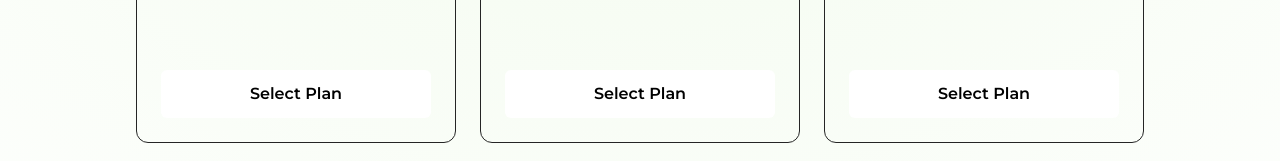
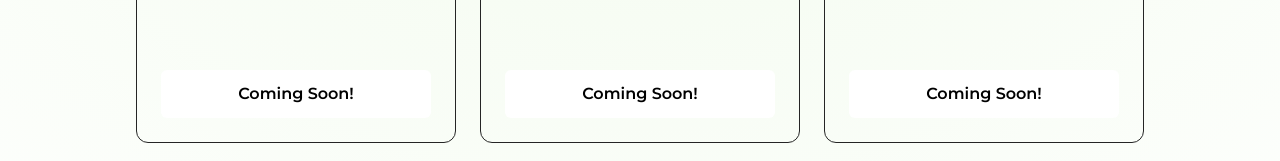
Before and after one commit to glaciercodeio/BeatTheLine-WebApp, a Next.js app: page /subscriptions in a window 1280 px wide. Shown: the part 639-800 px from the top of the page. Built offline with nearby package versions, Linux system fonts and the light colour scheme.

Commit message:
closed subs

```diff
--- a/src/app/subscriptions/page.jsx
+++ b/src/app/subscriptions/page.jsx
@@ -128,8 +128,9 @@ export default function Subscriptions() {
                 rel="noopener noreferrer"
                 className="w-full mt-auto"
               >
-                <button className="w-full py-3 px-4 rounded-md font-semibold transition bg-white text-black hover:bg-green-700 hover">
-                  Select Plan
+                <button className="w-full py-3 px-4 rounded-md font-semibold transition bg-white text-black hover:bg-green-700 hover disabled:cursor-not-allowed"
+                disabled>
+                  Coming Soon!
                 </button>
               </a>
             </div>
```
